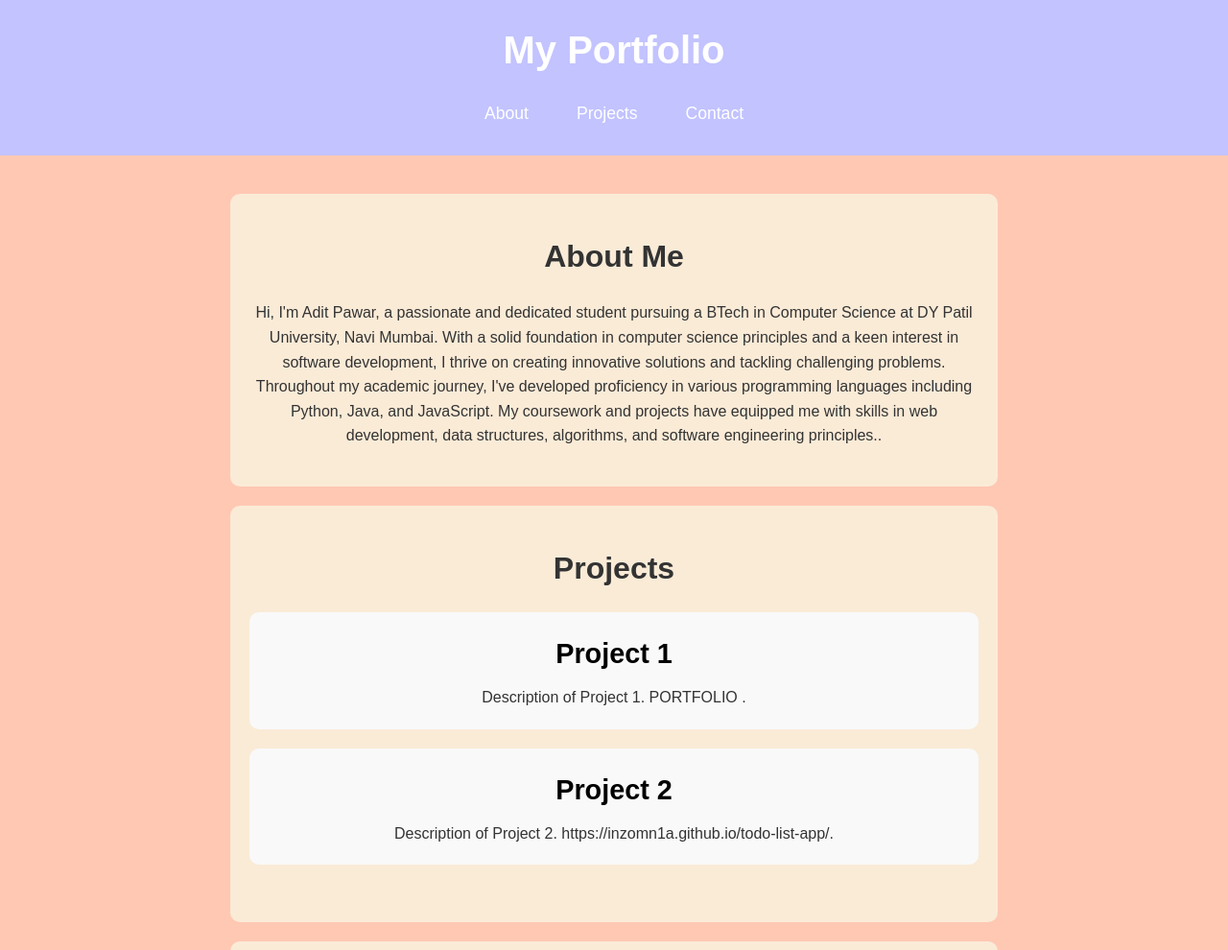
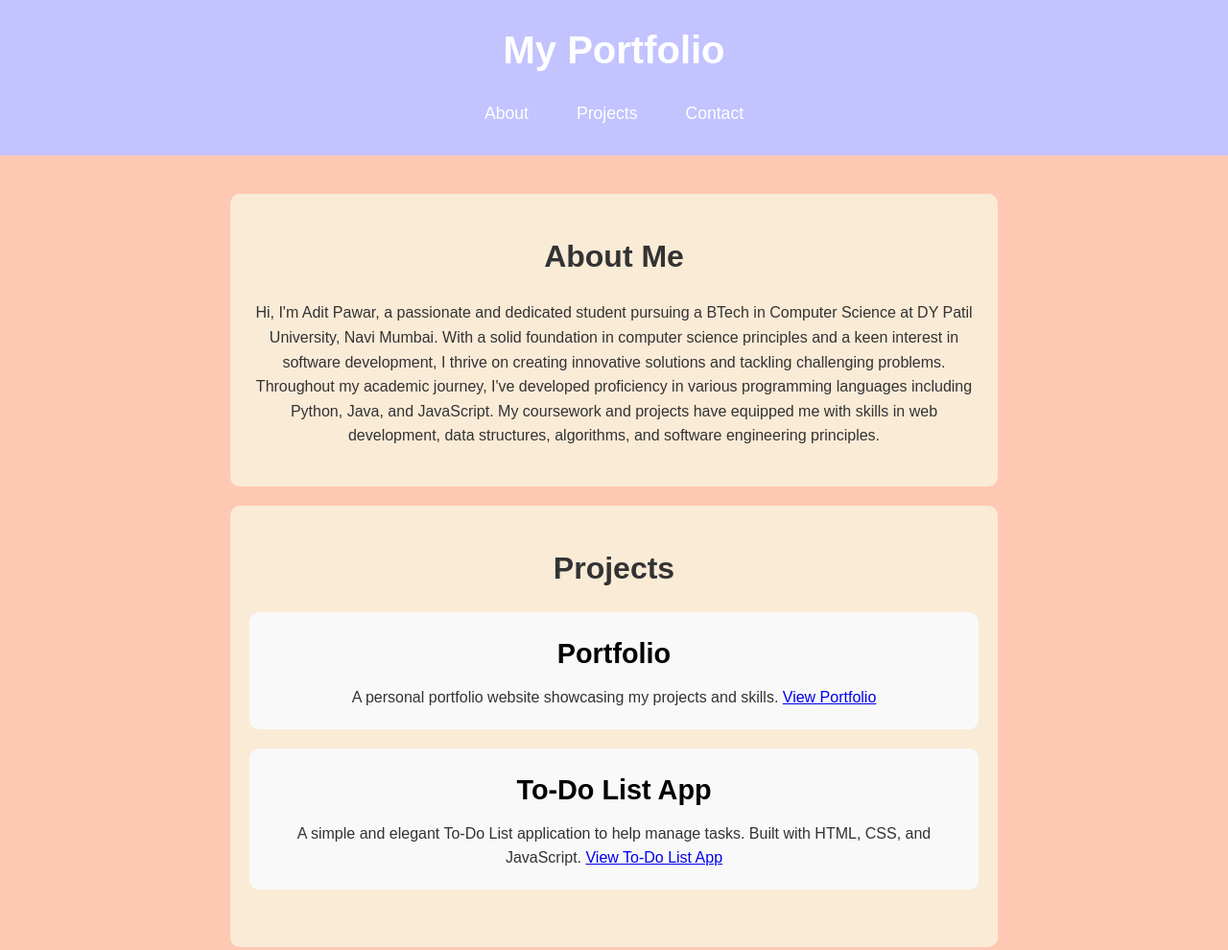
Before and after one commit to InZomn1a/InZomn1a.github.io, a plain HTML site: page index.html in a window 1280 px wide. Shown: the top 990 px of the page at 96% size. Drawn offline with Linux system fonts and the light colour scheme.

Commit message:
Update index.html

```diff
--- a/index.html
+++ b/index.html
@@ -20,25 +20,24 @@
     <main>
         <section id="about">
             <h2>About Me</h2>
-            <p>Hi, I'm Adit Pawar, a passionate and dedicated student pursuing a BTech in Computer Science at DY Patil University, Navi Mumbai. With a solid foundation in computer science principles and a keen interest in software development, I thrive on creating innovative solutions and tackling challenging problems.
-
-                Throughout my academic journey, I've developed proficiency in various programming languages including Python, Java, and JavaScript. My coursework and projects have equipped me with skills in web development, data structures, algorithms, and software engineering principles..</p>
+            <p>Hi, I'm Adit Pawar, a passionate and dedicated student pursuing a BTech in Computer Science at DY Patil University, Navi Mumbai. With a solid foundation in computer science principles and a keen interest in software development, I thrive on creating innovative solutions and tackling challenging problems.</p>
+            <p>Throughout my academic journey, I've developed proficiency in various programming languages including Python, Java, and JavaScript. My coursework and projects have equipped me with skills in web development, data structures, algorithms, and software engineering principles.</p>
         </section>
         <section id="projects">
             <h2>Projects</h2>
             <div class="project">
-                <h3>Project 1</h3>
-                <p>Description of Project 1. PORTFOLIO .</p>
+                <h3>Portfolio</h3>
+                <p>A personal portfolio website showcasing my projects and skills. <a href="https://inzomn1a.github.io/portfolio" target="_blank">View Portfolio</a></p>
             </div>
             <div class="project">
-                <h3>Project 2</h3>
-                <p>Description of Project 2. https://inzomn1a.github.io/todo-list-app/.</p>
+                <h3>To-Do List App</h3>
+                <p>A simple and elegant To-Do List application to help manage tasks. Built with HTML, CSS, and JavaScript. <a href="https://inzomn1a.github.io/todo-list-app/" target="_blank">View To-Do List App</a></p>
             </div>
             <!-- Add more projects as needed -->
         </section>
         <section id="contact">
             <h2>Contact Me</h2>
-            <form id="contact-form">
+            <form id="contact-form" action="mailto:your.email@example.com" method="POST" enctype="text/plain">
                 <label for="name">Name:</label>
                 <input type="text" id="name" name="name" required>
                 <label for="email">Email:</label>
```
